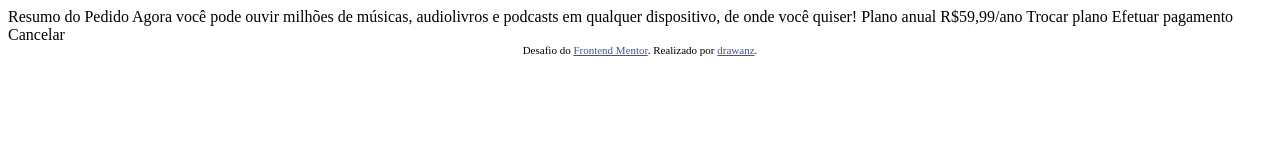
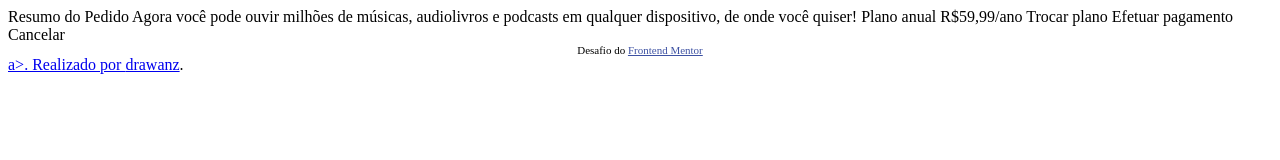
Before and after one commit to carol-dias/projeto-resumo-pedido, a plain HTML site: page index.html in a window 1280 px wide. Drawn offline with Linux system fonts and the light colour scheme.

Commit message:
Update index.html

```diff
--- a/index.html
+++ b/index.html
@@ -28,7 +28,7 @@
         Cancelar
 
         <div class="attribution">
-            Desafio do <a href="https://www.frontendmentor.io?ref=challenge" target="_blank">Frontend Mentor</a>. Realizado por <a href="#">drawanz</a>.
+            Desafio do <a href="https://www.frontendmentor.io?ref=challenge" target="_blank">Frontend Mentor</div>a>. Realizado por <a href="#">drawanz</a>.
         </div>
     </body>
 </html>
```
